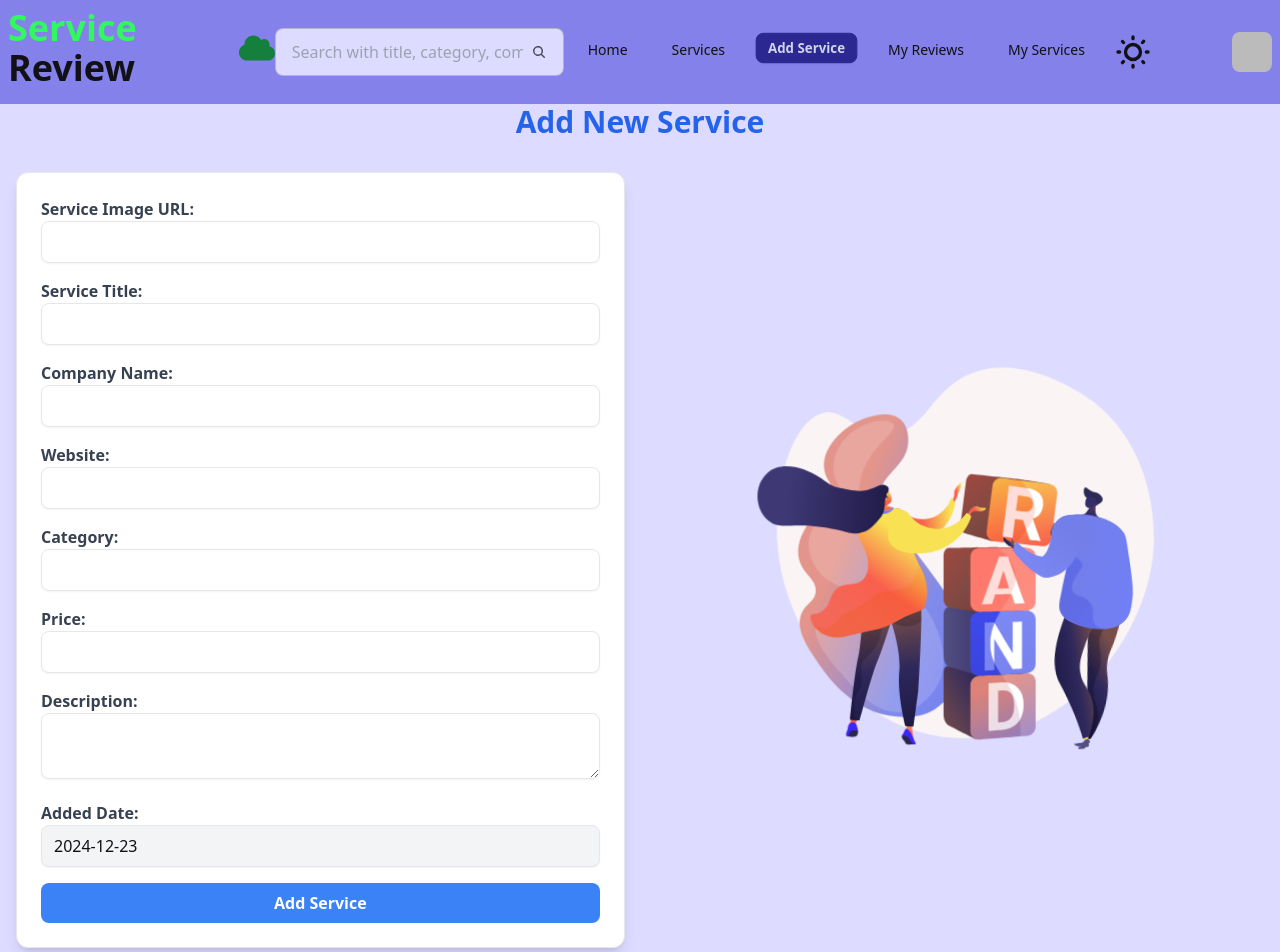
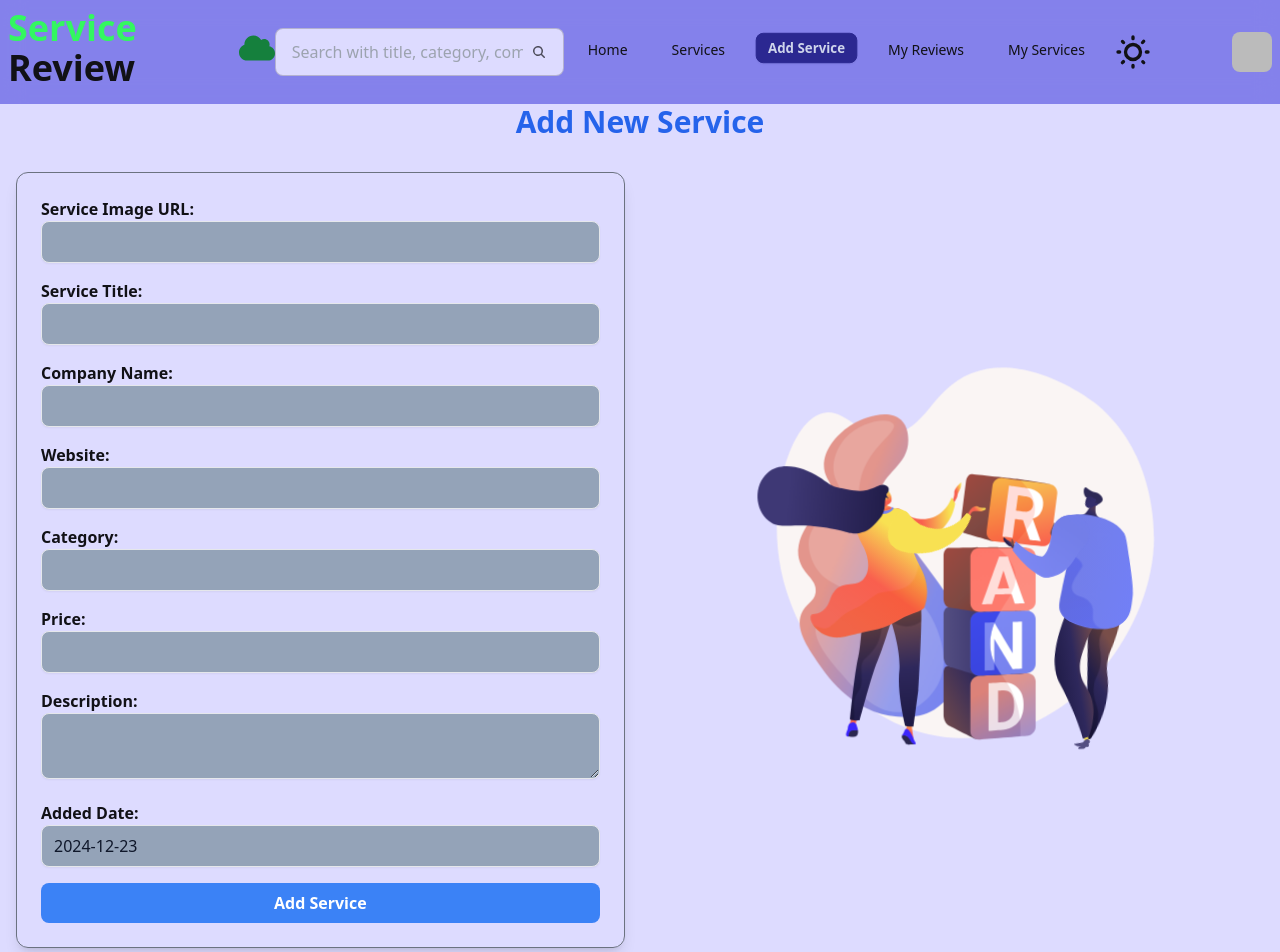
Before and after one commit to raselworshop/service-review-client, a React (Vite) app: page /addservice in a window 1280 px wide. Shown: the top 952 px of the page. Built offline with nearby package versions, Linux system fonts and the light colour scheme; no server answers; sample sign-in values are in the browser's storage.

Commit message:
updated the myreviews and addservice on visuality

```diff
--- a/src/Pages/AddService.jsx
+++ b/src/Pages/AddService.jsx
@@ -52,7 +52,7 @@ const AddService = () => {
                     initial={{ opacity: 0, x: -30 }}
                     animate={{ opacity: 1, x: 0 }}
                     transition={{ duration: 1 }}
-                    className='w-full md:w-1/2 bg-white p-6 rounded-xl shadow-lg border border-gray-200'
+                    className='w-full md:w-1/2 dark:bg-gray-900 p-6 rounded-xl shadow-lg border border-gray-500 dark:border-gray-200'
                 >
                     <form onSubmit={handleSubmit(onSubmit)} className="space-y-4">
                         {/* Input Fields */}
@@ -65,14 +65,14 @@ const AddService = () => {
                             { id: "price", label: "Price", type: "number" }
                         ].map(({ id, label, type }) => (
                             <div key={id}>
-                                <label htmlFor={id} className="block font-semibold text-gray-700">
+                                <label htmlFor={id} className="block font-semibold">
                                     {label}:
                                 </label>
                                 <input
                                     type={type}
                                     id={id}
                                     {...register(id, { required: true })}
-                                    className="w-full py-2 px-3 border rounded-lg shadow-sm focus:border-blue-500 focus:ring focus:ring-blue-200 transition-all"
+                                    className="w-full py-2 px-3 border rounded-lg shadow-sm focus:border-blue-700 bg-slate-400 text-slate-900 dark:bg-gray-900 focus:ring focus:ring-blue-200 transition-all"
                                 />
                                 {errors[id] && <span className="text-red-500 text-sm">This field is required</span>}
                             </div>
@@ -80,24 +80,24 @@ const AddService = () => {
 
                         {/* Description */}
                         <div>
-                            <label htmlFor="description" className="block font-semibold text-gray-700">Description:</label>
+                            <label htmlFor="description" className="block font-semibold">Description:</label>
                             <textarea
                                 id="description"
                                 {...register('description', { required: true })}
-                                className="w-full py-2 px-3 border rounded-lg shadow-sm focus:border-blue-500 focus:ring focus:ring-blue-200 transition-all"
+                                className="w-full py-2 px-3 border rounded-lg shadow-sm focus:border-blue-500 bg-slate-400 text-slate-900 dark:bg-gray-900 focus:ring focus:ring-blue-200 transition-all"
                             />
                             {errors.description && <span className="text-red-500 text-sm">This field is required</span>}
                         </div>
 
                         {/* Added Date (Read Only) */}
                         <div>
-                            <label htmlFor="addedDate" className="block font-semibold text-gray-700">Added Date:</label>
+                            <label htmlFor="addedDate" className="block font-semibold ">Added Date:</label>
                             <input
                                 type="text"
                                 id="addedDate"
                                 value={currentDate}
                                 readOnly
-                                className="w-full py-2 px-3 border rounded-lg shadow-sm bg-gray-100 cursor-not-allowed"
+                                className="w-full py-2 px-3 border bg-slate-400 text-slate-900 dark:bg-gray-900 rounded-lg shadow-sm cursor-not-allowed"
                             />
                         </div>
 
--- a/src/Pages/Userbased/MyReviews.jsx
+++ b/src/Pages/Userbased/MyReviews.jsx
@@ -102,7 +102,7 @@ const MyReviews = () => {
       });
   };
 
-  if (loading) return <Spinner />;
+  if (loading) return <div className='flex items-center justify-center'><Spinner /></div>;
   if (error) return <div>Error: {error}</div>;
 
   return (
@@ -115,20 +115,20 @@ const MyReviews = () => {
           <p className="text-yellow-500 mb-2">Rating: {review.rating}</p>
           <button
             onClick={() => openModal(review)}
-            className="bg-blue-500 px-4 py-2 rounded mr-2"
+            className="bg-blue-500 hover:bg-blue-700 transition-all px-4 py-2 rounded mr-2"
           >
             Update
           </button>
           <button
 
             onClick={() => handleDelete(review._id)}
-            className="bg-red-500 px-4 py-2 rounded"
+            className="bg-red-500 hover:bg-red-600 transition-all px-4 py-2 rounded"
           >
             Delete
           </button>
         </div>
       ))}
-      <Modal isOpen={modalIsOpen} onRequestClose={closeModal}>
+      <Modal isOpen={modalIsOpen} onRequestClose={closeModal} className={'max-w-md mx-auto'}>
         {currentReview && (
           <form onSubmit={(e) => {
             e.preventDefault();
```
